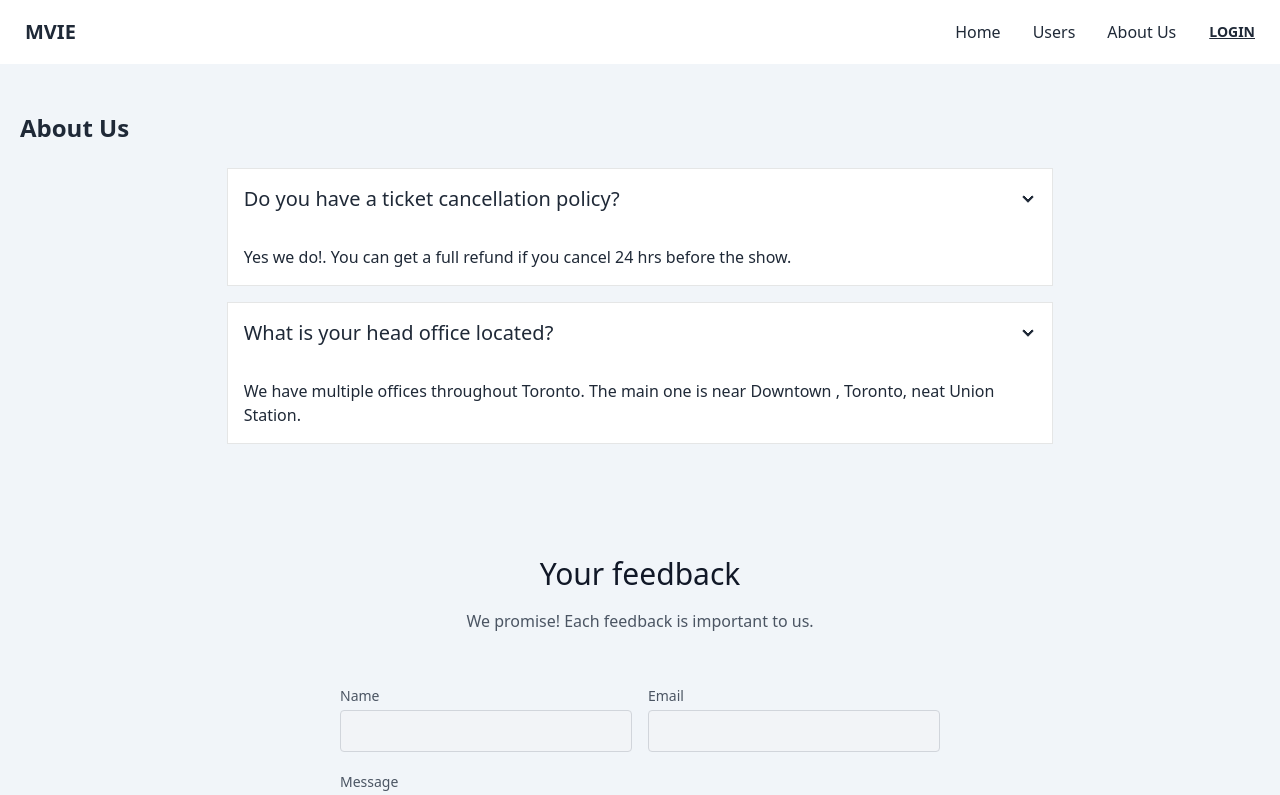
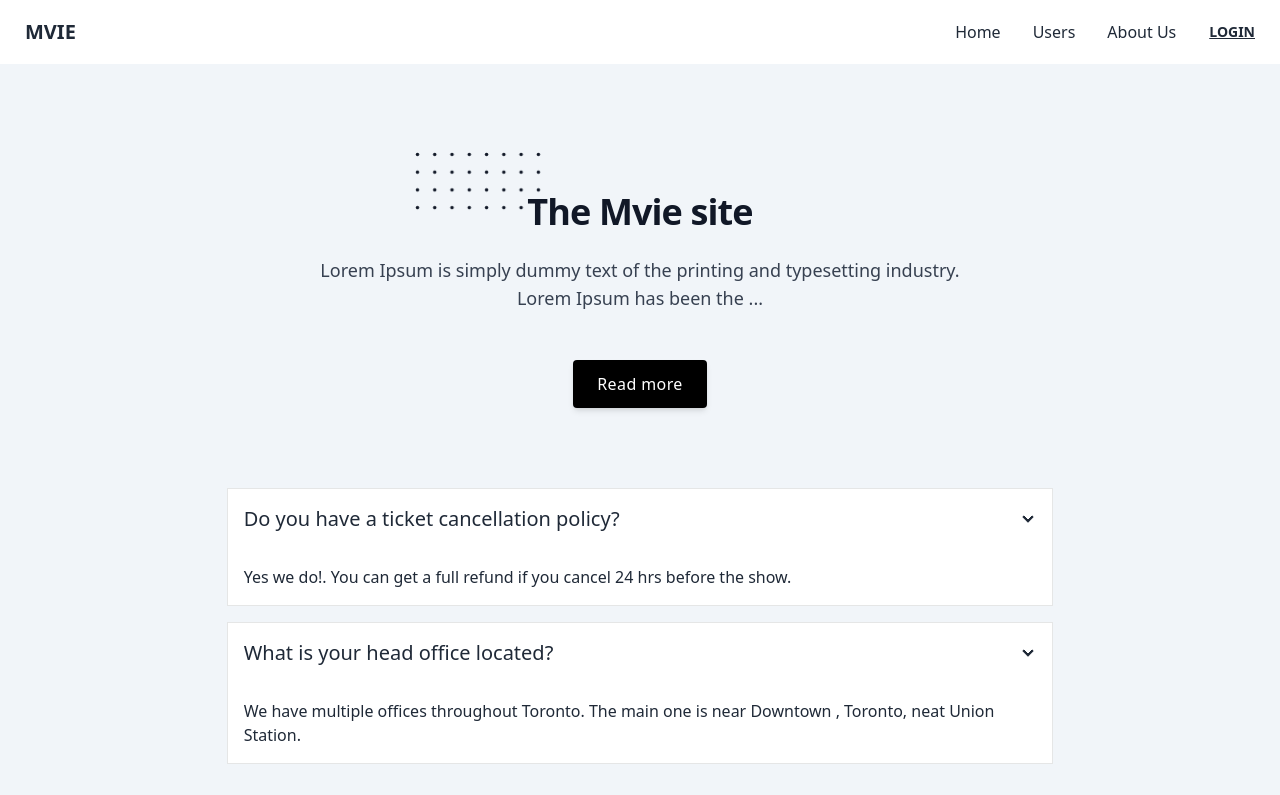
Before and after one commit to harikrishkk/shopping-cart, a React (Create React App) app: page /about in a window 1280 px wide. Shown: the top 795 px of the page. Built offline with nearby package versions, Linux system fonts and the light colour scheme.

Commit message:
commit 24: useMemo to memoize expensive calculations

```diff
--- /dev/null
+++ b/src/components/Company.js
@@ -0,0 +1,60 @@
+import React, { useState, useMemo } from 'react';
+
+const Company = ({ header, content }) => {
+  const [showMore, setShowMore] = React.useState(false);
+  const truncateText = useMemo(() => {
+    console.log('Re-computing the text again..');
+    return content.slice(0, 100).concat('...');
+  }, [content]);
+  return (
+    <div className="px-4 py-16 mx-auto sm:max-w-xl md:max-w-full lg:max-w-screen-xl md:px-24 lg:px-8 lg:py-20">
+      <div className="max-w-xl sm:mx-auto lg:max-w-2xl">
+        <div className="flex flex-col mb-16 sm:text-center sm:mb-0">
+          <div className="max-w-xl mb-10 md:mx-auto sm:text-center lg:max-w-2xl md:mb-12">
+            <h2 className="max-w-lg mb-6 font-sans text-3xl font-bold leading-none tracking-tight text-gray-900 sm:text-4xl md:mx-auto">
+              <span className="relative inline-block">
+                <svg
+                  viewBox="0 0 52 24"
+                  fill="currentColor"
+                  className="absolute top-0 left-0 z-0 hidden w-32 -mt-8 -ml-20 text-blue-gray-100 lg:w-32 lg:-ml-28 lg:-mt-10 sm:block"
+                >
+                  <defs>
+                    <pattern
+                      id="e77df901-b9d7-4b9b-822e-16b2d410795b"
+                      x="0"
+                      y="0"
+                      width=".135"
+                      height=".30"
+                    >
+                      <circle cx="1" cy="1" r=".7" />
+                    </pattern>
+                  </defs>
+                  <rect
+                    fill="url(#e77df901-b9d7-4b9b-822e-16b2d410795b)"
+                    width="52"
+                    height="24"
+                  />
+                </svg>
+                <span className="relative">The</span>
+              </span>{' '}
+              {header}
+            </h2>
+            <p className="text-base text-gray-700 md:text-lg">
+              {showMore ? content : truncateText}
+            </p>
+          </div>
+          <div>
+            <button
+              onClick={() => setShowMore(!showMore)}
+              className="inline-flex items-center justify-center h-12 px-6 font-medium tracking-wide text-white transition duration-200 rounded shadow-md bg-black"
+            >
+              Read {showMore ? 'less' : 'more'}
+            </button>
+          </div>
+        </div>
+      </div>
+    </div>
+  );
+};
+
+export default Company;
--- a/src/components/pages/About.js
+++ b/src/components/pages/About.js
@@ -2,10 +2,15 @@ import React from 'react';
 import FeedbackForm from '@components/FeedbackForm';
 import FAQ from '@components/FAQ';
 import Office from '@components/Office';
+import Company from '@components/Company';
+
 const About = () => {
   return (
     <div className="container px-5 py-12 mx-auto">
-      <h2 className="text-2xl mb-6 font-bold"> About Us </h2>
+      <Company
+        header="Mvie site"
+        content="Lorem Ipsum is simply dummy text of the printing and typesetting industry. Lorem Ipsum has been the industry's standard dummy text ever since the 1500s, when an unknown printer took a galley of type and scrambled it to make a type specimen book. It has survived not only five centuries, but also the leap into electronic typesetting, remaining essentially unchanged. It was popularised in the 1960s with the release of Letraset sheets containing Lorem Ipsum passages, and more recently with desktop publishing software like Aldus PageMaker including versions of Lorem Ipsum"
+      />
       <div className="flex justify-center flex-col items-center">
         <FAQ />
         <Office />
```
